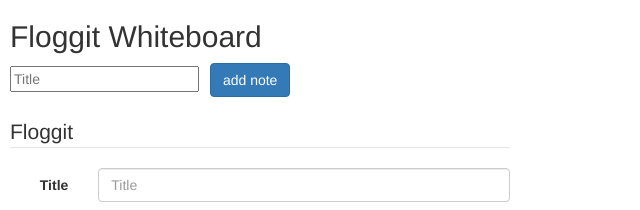
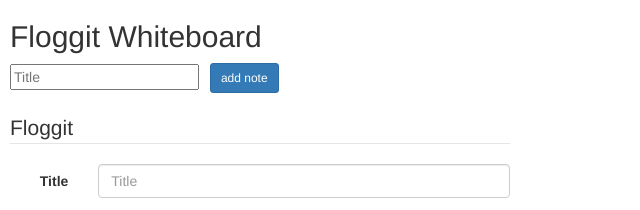
Before and after one commit to frodrok/FloggitWhiteboardWebClient, a plain HTML site: page public/index.html in a window 1280 px wide. Shown: the top 210 px of the page, 0-640 px from the left. Drawn offline with nearby package versions, Linux system fonts and the light colour scheme.

Commit message:
change note-container's button size to small so it fits the form size.

```diff
--- a/public/index.html
+++ b/public/index.html
@@ -15,7 +15,7 @@
 <div class="note-container">
     <h2>Floggit Whiteboard</h2>
     <input type="text" id="itemName" placeholder="Title">
-    <button type="button" id="button" class="btn btn-primary">add note</button>
+    <button type="button" id="button" class="btn btn-primary btn-sm">add note</button>
     <ul class="list-group"></ul>
 </div>
 
```
